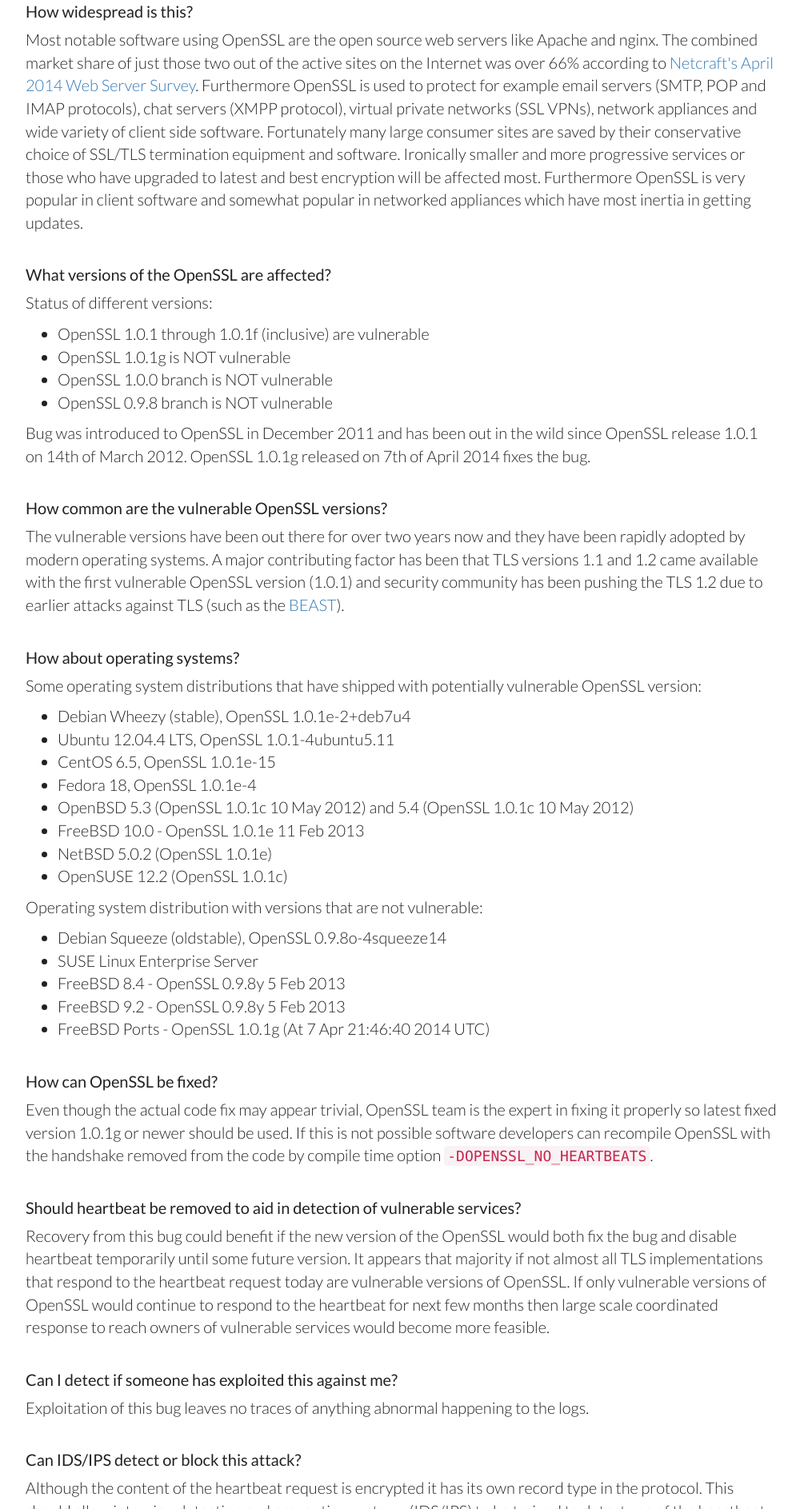
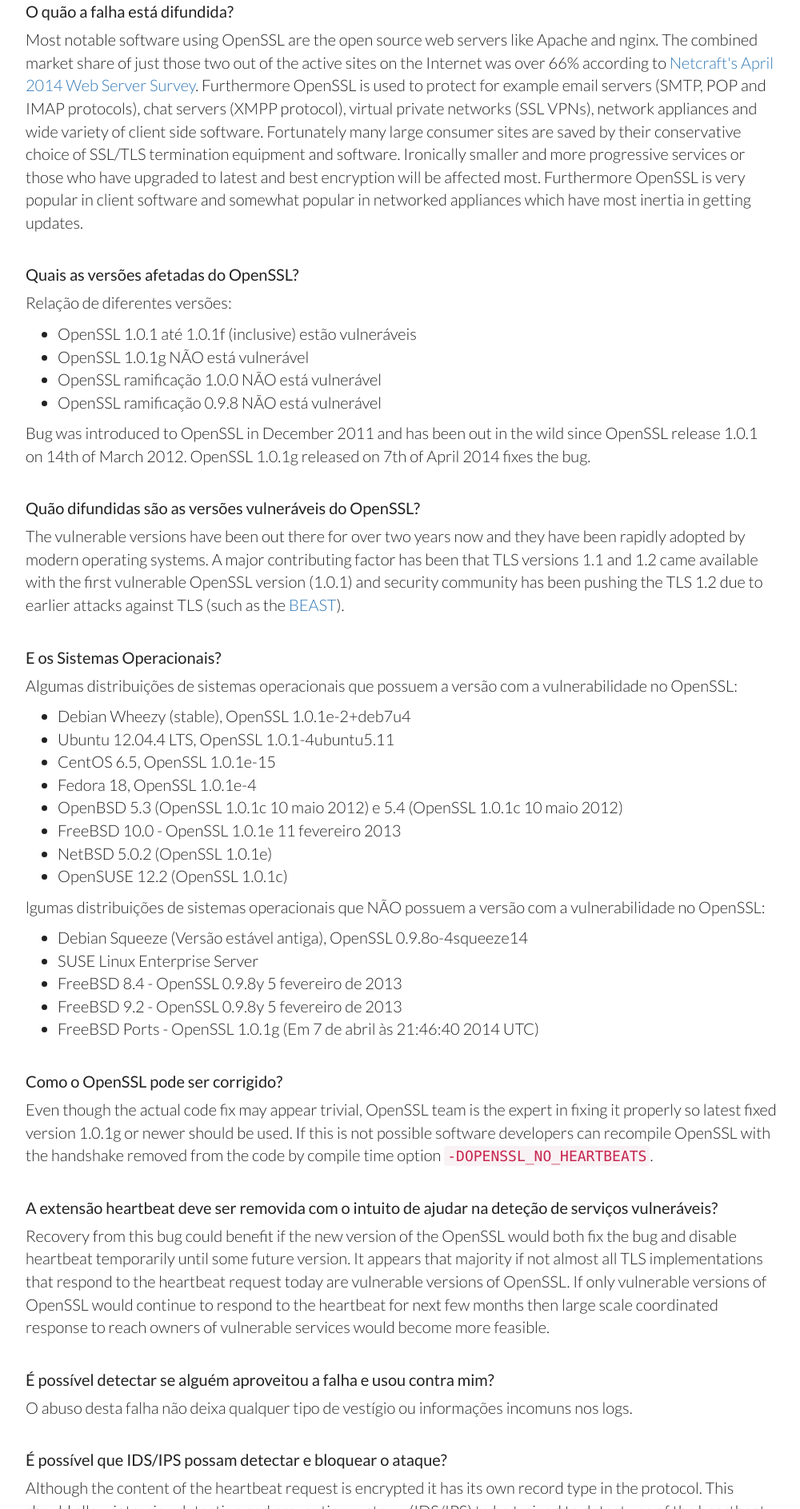
Before and after one commit to renatomefi/heartbleed, a plain HTML site: page index.html in a window 1280 px wide. Shown: the part 3567-5454 px from the top of the page at 80% size, without its empty margins (138-1138 px from the left). Drawn offline with nearby package versions, Linux system fonts and the light colour scheme.

Commit message:
Tradução de vários títulos do Q&A

```diff
--- a/index.html
+++ b/index.html
@@ -168,20 +168,20 @@
     to protect against overflow attacks. These have only contemporary value and will lose their value to the
     attacker when OpenSSL has been upgraded to a fixed version.</p>
 
-<h4>Recovery sounds laborious, is there a short cut?</h4>
+<h4>A recuperação parece trabalhosa, existe uma maneira fácil?</h4>
 
 <p>After seeing what we saw by "attacking" ourselves, with ease, we decided to take this very seriously. We
     have gone laboriously through patching our own critical services and are in progress of dealing with
     possible compromise of our primary and secondary key material. All this just in case we were not first
     ones to discover this and this could have been exploited in the wild already.</p>
 
-<h4>How revocation and reissuing of certificates works in practice?</h4>
+<h4>Na prática, como a negação e a reemissão dos certificados funciona? </h4>
 
 <p>If you are a service provider you have signed your certificates with a Certificate Authority (CA). You
     need to check your CA how compromised keys can be revoked and new certificate reissued for the new keys.
     Some CAs do this for free, some may take a fee.</p>
 
-<h4>Am I affected by the bug?</h4>
+<h4>Eu estou afetado pela vulnerabilidade?</h4>
 
 <p>You are likely to be affected either directly or indirectly. OpenSSL is the most popular open source
     cryptographic library and TLS (transport layer security) implementation used to encrypt traffic on the
@@ -192,7 +192,7 @@
     you might have client side software on your computer that could expose the data from your computer if
     you connect to compromised services.</p>
 
-<h4>How widespread is this?</h4>
+<h4>O quão a falha está difundida?</h4>
 
 <p>Most notable software using OpenSSL are the open source web servers like Apache and nginx. The combined
     market share of just those two out of the active sites on the Internet was over 66% according to <a
@@ -205,21 +205,21 @@
     most. Furthermore OpenSSL is very popular in client software and somewhat popular in networked
     appliances which have most inertia in getting updates.</p>
 
-<h4>What versions of the OpenSSL are affected?</h4>
+<h4>Quais as versões afetadas do OpenSSL?</h4>
 
-<p>Status of different versions:</p>
+<p>Relação de diferentes versões:</p>
 
 <ul>
-    <li>OpenSSL 1.0.1 through 1.0.1f (inclusive) are vulnerable</li>
-    <li>OpenSSL 1.0.1g is NOT vulnerable</li>
-    <li>OpenSSL 1.0.0 branch is NOT vulnerable</li>
-    <li>OpenSSL 0.9.8 branch is NOT vulnerable</li>
+    <li>OpenSSL 1.0.1 até 1.0.1f (inclusive) estão vulneráveis</li>
+    <li>OpenSSL 1.0.1g NÃO está vulnerável</li>
+    <li>OpenSSL ramificação 1.0.0 NÃO está vulnerável</li>
+    <li>OpenSSL ramificação 0.9.8 NÃO está vulnerável</li>
 </ul>
 
 <p>Bug was introduced to OpenSSL in December 2011 and has been out in the wild since OpenSSL release 1.0.1
     on 14th of March 2012. OpenSSL 1.0.1g released on 7th of April 2014 fixes the bug.</p>
 
-<h4>How common are the vulnerable OpenSSL versions?</h4>
+<h4>Quão difundidas são as versões vulneráveis do OpenSSL?</h4>
 
 <p>The vulnerable versions have been out there for over two years now and they have been rapidly adopted by
     modern operating systems. A major contributing factor has been that TLS versions 1.1 and 1.2 came
@@ -227,32 +227,32 @@
     TLS 1.2 due to earlier attacks against TLS (such as the <a
             href="http://en.wikipedia.org/wiki/Transport_Layer_Security#BEAST_attack">BEAST</a>).</p>
 
-<h4>How about operating systems?</h4>
+<h4>E os Sistemas Operacionais?</h4>
 
-<p>Some operating system distributions that have shipped with potentially vulnerable OpenSSL version:</p>
+<p>Algumas distribuições de sistemas operacionais que possuem a versão com a vulnerabilidade no OpenSSL:</p>
 
 <ul>
     <li>Debian Wheezy (stable), OpenSSL 1.0.1e-2+deb7u4</li>
     <li>Ubuntu 12.04.4 LTS, OpenSSL 1.0.1-4ubuntu5.11</li>
     <li>CentOS 6.5, OpenSSL 1.0.1e-15</li>
     <li>Fedora 18, OpenSSL 1.0.1e-4</li>
-    <li>OpenBSD 5.3 (OpenSSL 1.0.1c 10 May 2012) and 5.4 (OpenSSL 1.0.1c 10 May 2012)</li>
-    <li>FreeBSD 10.0 - OpenSSL 1.0.1e 11 Feb 2013</li>
+    <li>OpenBSD 5.3 (OpenSSL 1.0.1c 10 maio 2012) e 5.4 (OpenSSL 1.0.1c 10 maio 2012)</li>
+    <li>FreeBSD 10.0 - OpenSSL 1.0.1e 11 fevereiro 2013</li>
     <li>NetBSD 5.0.2 (OpenSSL 1.0.1e)</li>
     <li>OpenSUSE 12.2 (OpenSSL 1.0.1c)</li>
 </ul>
 
-<p>Operating system distribution with versions that are not vulnerable:</p>
+<p>lgumas distribuições de sistemas operacionais que NÃO possuem a versão com a vulnerabilidade no OpenSSL:</p>
 
 <ul>
-    <li>Debian Squeeze (oldstable), OpenSSL 0.9.8o-4squeeze14</li>
+    <li>Debian Squeeze (Versão estável antiga), OpenSSL 0.9.8o-4squeeze14</li>
     <li>SUSE Linux Enterprise Server</li>
-    <li>FreeBSD 8.4 - OpenSSL 0.9.8y 5 Feb 2013</li>
-    <li>FreeBSD 9.2 - OpenSSL 0.9.8y 5 Feb 2013</li>
-    <li>FreeBSD Ports - OpenSSL 1.0.1g (At 7 Apr 21:46:40 2014 UTC)</li>
+    <li>FreeBSD 8.4 - OpenSSL 0.9.8y 5 fevereiro de 2013</li>
+    <li>FreeBSD 9.2 - OpenSSL 0.9.8y 5 fevereiro de 2013</li>
+    <li>FreeBSD Ports - OpenSSL 1.0.1g (Em 7 de abril às 21:46:40 2014 UTC)</li>
 </ul>
 
-<h4>How can OpenSSL be fixed?</h4>
+<h4>Como o OpenSSL pode ser corrigido?</h4>
 
 <p>Even though the actual code fix may appear trivial, OpenSSL team is the expert in fixing it properly so
     latest fixed version 1.0.1g or newer should be used. If this is not possible software developers can
@@ -260,7 +260,7 @@
     <code>-DOPENSSL_NO_HEARTBEATS</code>.
 </p>
 
-<h4>Should heartbeat be removed to aid in detection of vulnerable services?</h4>
+<h4>A extensão heartbeat deve ser removida com o intuito de ajudar na deteção de serviços vulneráveis?</h4>
 
 <p>Recovery from this bug could benefit if the new version of the OpenSSL would both fix the bug and disable
     heartbeat temporarily until some future version. It appears that majority if not almost all TLS
@@ -268,11 +268,11 @@
     vulnerable versions of OpenSSL would continue to respond to the heartbeat for next few months then large
     scale coordinated response to reach owners of vulnerable services would become more feasible.</p>
 
-<h4>Can I detect if someone has exploited this against me?</h4>
+<h4>É possível detectar se alguém aproveitou a falha e usou contra mim?</h4>
 
-<p>Exploitation of this bug leaves no traces of anything abnormal happening to the logs.</p>
+<p>O abuso desta falha não deixa qualquer tipo de vestígio ou informações incomuns nos logs.</p>
 
-<h4>Can IDS/IPS detect or block this attack?</h4>
+<h4>É possível que IDS/IPS possam detectar e bloquear o ataque?</h4>
 
 <p>Although the content of the heartbeat request is encrypted it has its own record type in the protocol.
     This should allow intrusion detection and prevention systems (IDS/IPS) to be trained to detect use of
@@ -281,12 +281,12 @@
     against the size of the reply. This seems to imply that IDS/IPS can be programmed to detect the attack
     but not to block it unless heartbeat requests are blocked altogether.</p>
 
-<h4>Has this been abused in the wild?</h4>
+<h4>Já houveram muitos ataques?</h4>
 
 <p>We don't know. Security community should deploy TLS/DTLS honeypots that entrap attackers and to alert
     about exploitation attempts.</p>
 
-<h4>Can attacker access only 64k of the memory?</h4>
+<h4>O invasor pode acessar realmente só 64K da memória?</h4>
 
 <p>There is no total of 64 kilobytes limitation to the attack, that limit applies only to a single
     heartbeat. Attacker can either keep reconnecting or during an active TLS connection keep requesting
@@ -298,12 +298,12 @@
     service or attack any user connecting to a malicious service. However in addition to direct threat the
     theft of the key material allows man in the middle attackers to impersonate compromised services.</p>
 
-<h4>Does TLS client certificate authentication mitigate this?</h4>
+<h4>Os clientes de autenticação TLS conseguem lidar com isso?</h4>
 
 <p>No, heartbeat request can be sent and is replied to during the handshake phase of the protocol. This
     occurs prior to client certificate authentication.</p>
 
-<h4>Does OpenSSL's FIPS mode mitigate this?</h4>
+<h4>O modo FIPS do OpenSSLFIPS consegue lidar com isso?</h4>
 
 <p>No, OpenSSL Federal Information Processing Standard (FIPS) mode has no effect on the vulnerable heartbeat
     functionality.</p>
@@ -344,9 +344,8 @@
 
 <p><a href="https://www.cert.fi/en/index.html">NCSC-FI</a> tomou a tarefa de informar os autores do OpenSSL, softwares,
     sistemas operacionais e fornecedores de soluções, que foram potencialmente afetados. Entretanto,
-    esta vulnerabilidade foi encontrada e os detalhes foram lançados independemente por outros antes que este trabalho
-    estivesse completo. Fornecedores devem notificar seus usuários e provedores de serviços. Fornecedores de serviços pela internet devem
-    notificar seus usuário onde e quando uma ação deve ser tomada.</p>
+    esta vulnerabilidade foi encontrada e os detalhes foram lançados de forma independente por outros, antes que este trabalho
+    estivesse completo. Fornecedores de serviços pela internet devem notificar seus usuário onde e quando uma ação deve ser tomada.</p>
 
 <h4>Existe um lado bom de tudo isso?</h4>
 
```
